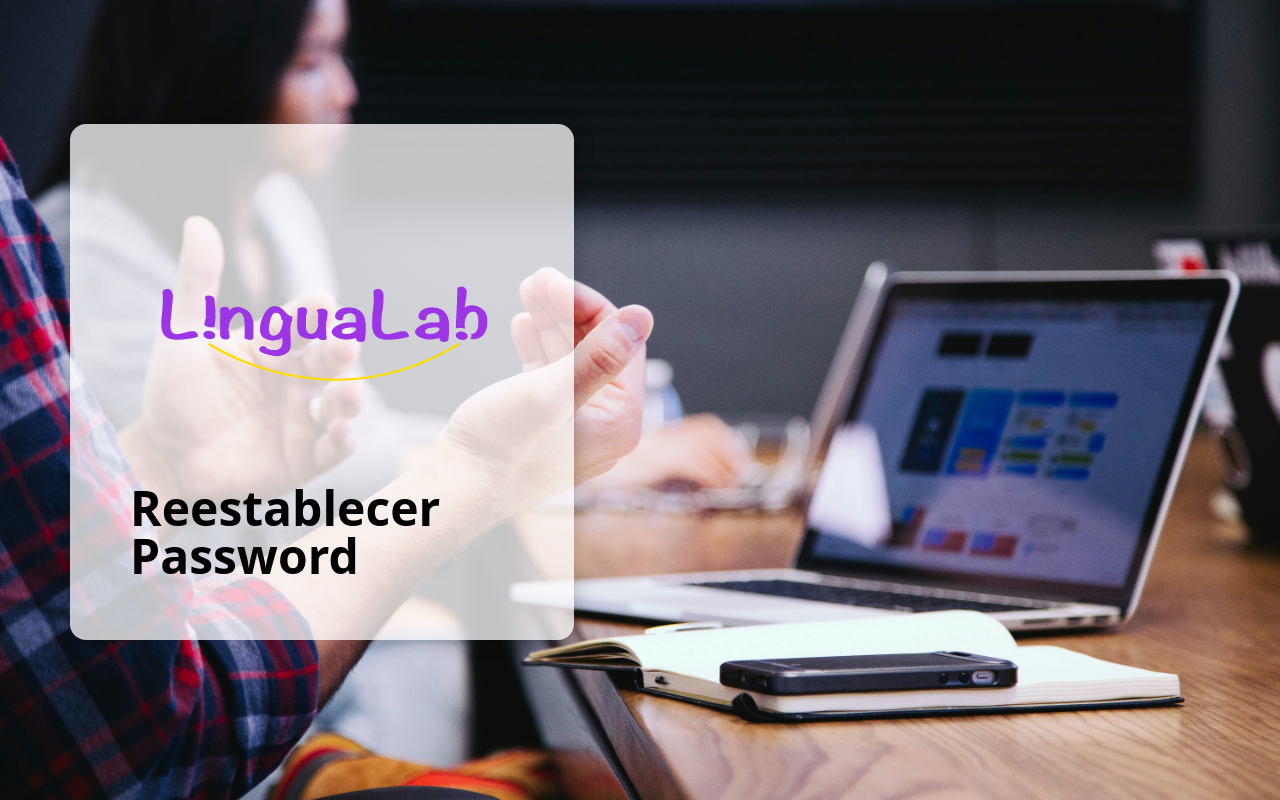
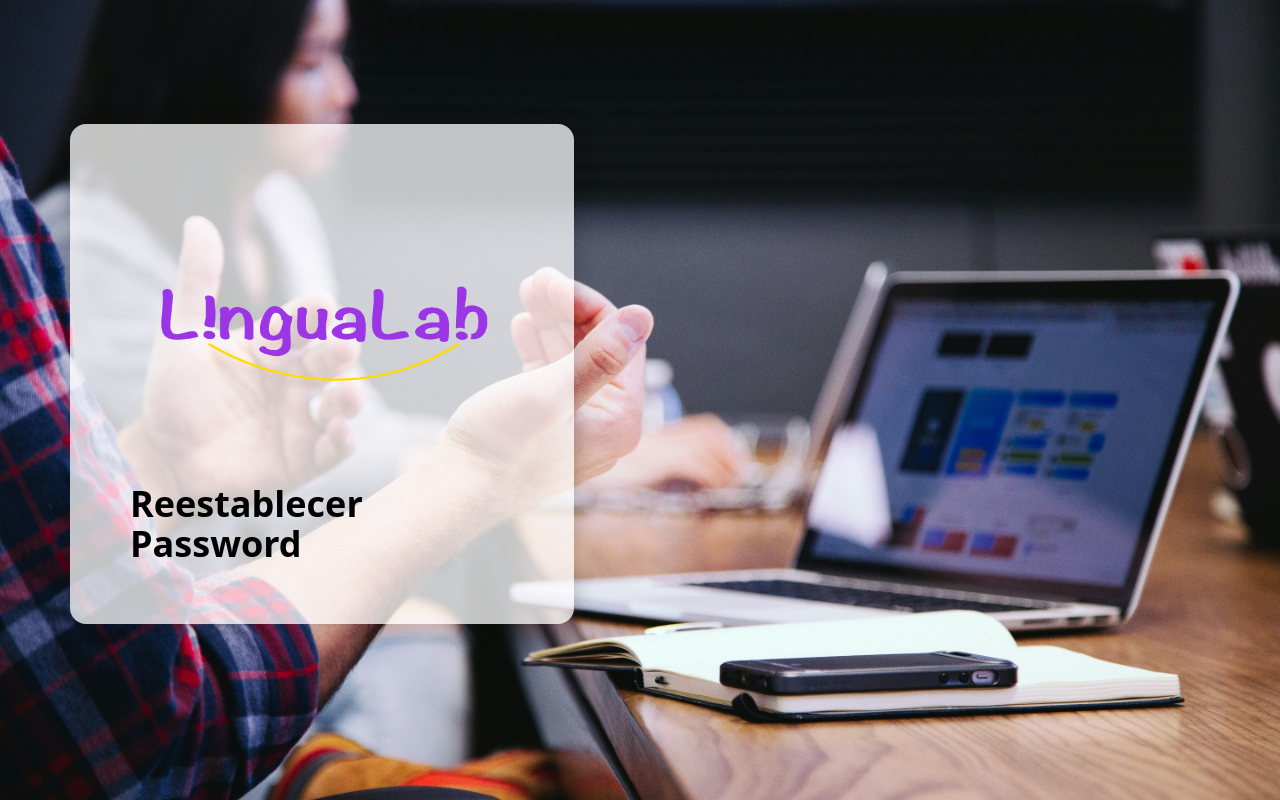
Before and after one commit to FooTalent/Lingualab, a React (Vite) app in the folder client/: page /auth/new-password in a window 1280 px wide. Built offline with nearby package versions, Linux system fonts and the light colour scheme.

Commit message:
cambios 2

```diff
--- a/client/src/views/auth/NewPassword.jsx
+++ b/client/src/views/auth/NewPassword.jsx
@@ -3,7 +3,7 @@ export default function NewPassword() {
 
     return (
         <>
-            <h1 className="text-5xl font-black">Reestablecer Password</h1>
+            <h1 className="text-4xl font-black">Reestablecer Password</h1>
 
         </>
     )
```
